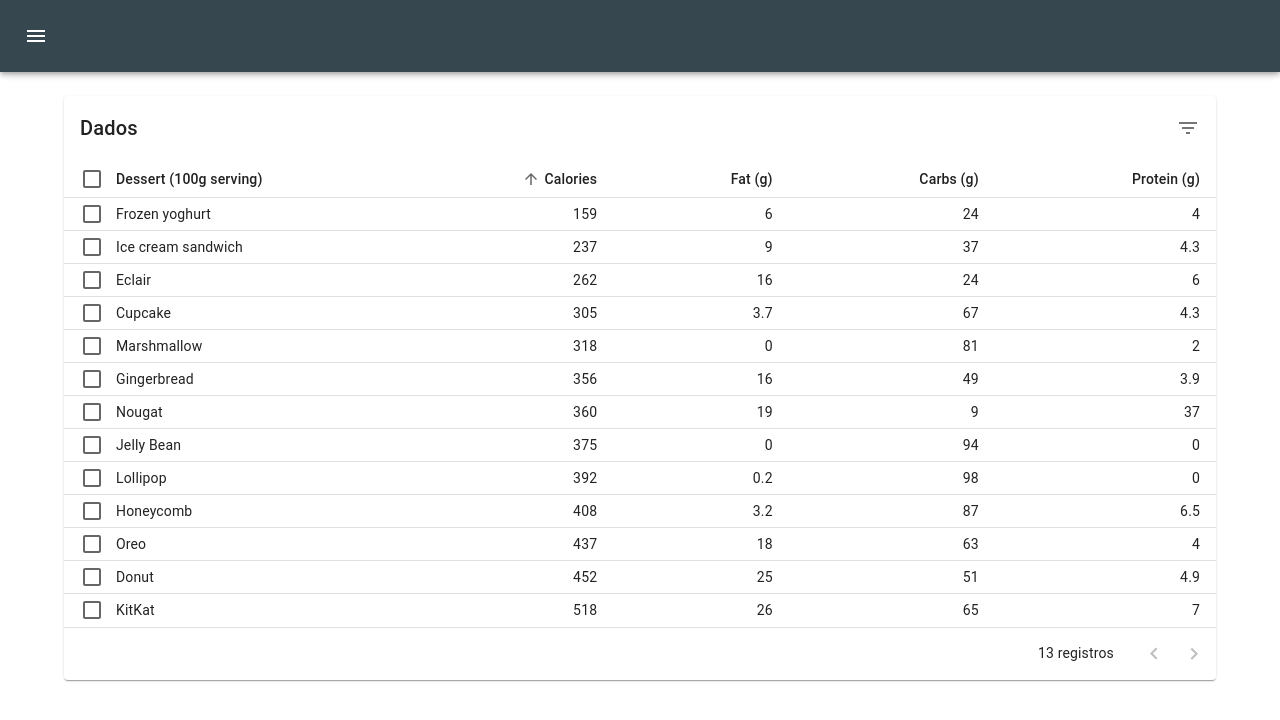
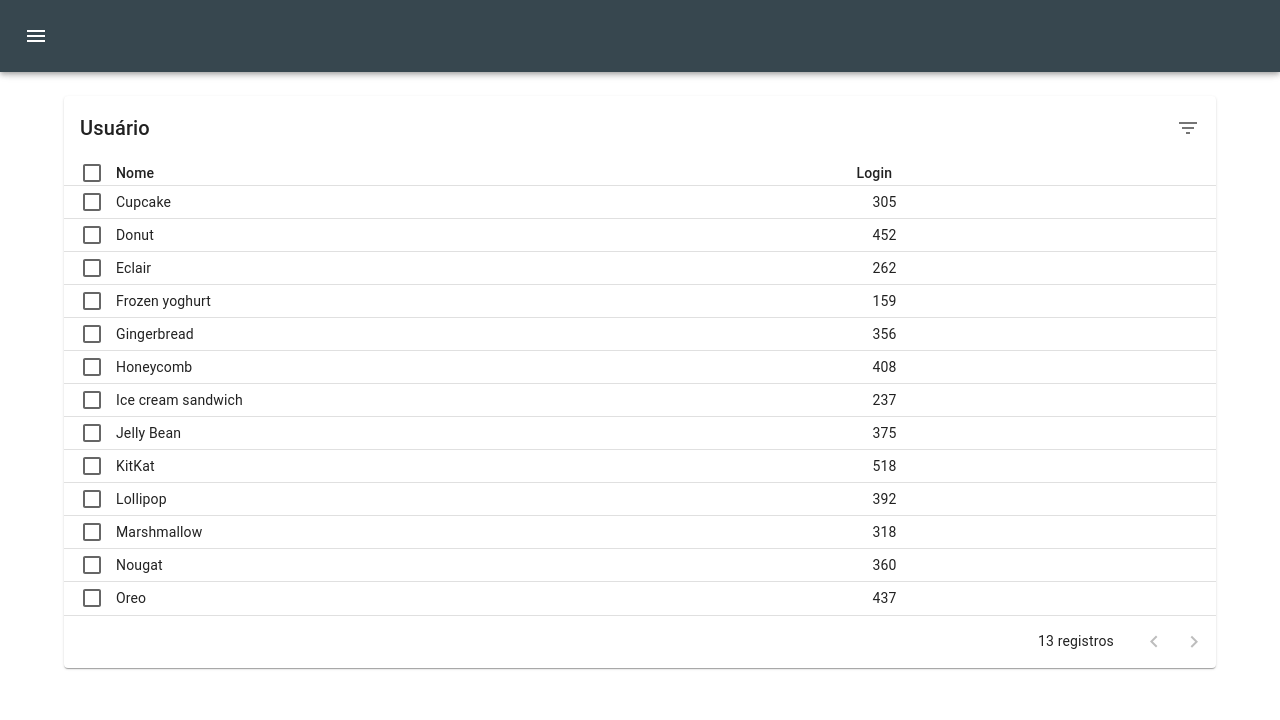
Before and after one commit to JediMastering/basic-mui, a React (Vite) app: page /table in a window 1280 px wide. Shown: the top 720 px of the page. Built offline with nearby package versions, Linux system fonts and the light colour scheme; sample sign-in values are in the browser's storage.

Commit message:
Preparando a tabela

```diff
--- a/src/pages/TableExample.jsx
+++ b/src/pages/TableExample.jsx
@@ -20,31 +20,28 @@ import DeleteIcon from '@mui/icons-material/Delete';
 import FilterListIcon from '@mui/icons-material/FilterList';
 import { visuallyHidden } from '@mui/utils';
 
-function createData(id, name, calories, fat, carbs, protein) {
+function createData(id, name, login) {
     return {
         id,
         name,
-        calories,
-        fat,
-        carbs,
-        protein,
+        login,
     };
 }
 
 const rows = [
-    createData(1, 'Cupcake', 305, 3.7, 67, 4.3),
-    createData(2, 'Donut', 452, 25.0, 51, 4.9),
-    createData(3, 'Eclair', 262, 16.0, 24, 6.0),
-    createData(4, 'Frozen yoghurt', 159, 6.0, 24, 4.0),
-    createData(5, 'Gingerbread', 356, 16.0, 49, 3.9),
-    createData(6, 'Honeycomb', 408, 3.2, 87, 6.5),
-    createData(7, 'Ice cream sandwich', 237, 9.0, 37, 4.3),
-    createData(8, 'Jelly Bean', 375, 0.0, 94, 0.0),
-    createData(9, 'KitKat', 518, 26.0, 65, 7.0),
-    createData(10, 'Lollipop', 392, 0.2, 98, 0.0),
-    createData(11, 'Marshmallow', 318, 0, 81, 2.0),
-    createData(12, 'Nougat', 360, 19.0, 9, 37.0),
-    createData(13, 'Oreo', 437, 18.0, 63, 4.0),
+    createData(1, 'Cupcake', '305'),
+    createData(2, 'Donut', '452'),
+    createData(3, 'Eclair', '262'),
+    createData(4, 'Frozen yoghurt', '159'),
+    createData(5, 'Gingerbread', '356'),
+    createData(6, 'Honeycomb', '408'),
+    createData(7, 'Ice cream sandwich', '237'),
+    createData(8, 'Jelly Bean', '375'),
+    createData(9, 'KitKat', '518'),
+    createData(10, 'Lollipop', '392'),
+    createData(11, 'Marshmallow', '318'),
+    createData(12, 'Nougat', '360'),
+    createData(13, 'Oreo', '437'),
 ];
 
 function descendingComparator(a, b, orderBy) {
@@ -68,32 +65,14 @@ const headCells = [
         id: 'name',
         numeric: false,
         disablePadding: true,
-        label: 'Dessert (100g serving)',
+        label: 'Nome',
     },
     {
-        id: 'calories',
-        numeric: true,
-        disablePadding: false,
-        label: 'Calories',
-    },
-    {
-        id: 'fat',
-        numeric: true,
-        disablePadding: false,
-        label: 'Fat (g)',
-    },
-    {
-        id: 'carbs',
-        numeric: true,
-        disablePadding: false,
-        label: 'Carbs (g)',
-    },
-    {
-        id: 'protein',
-        numeric: true,
-        disablePadding: false,
-        label: 'Protein (g)',
-    },
+        id: 'login',
+        numeric: false,
+        disablePadding: true,
+        label: 'Login',
+    }
 ];
 
 function EnhancedTableHead(props) {
@@ -174,7 +153,7 @@ function EnhancedTableToolbar(props) {
                     variant="subtitle1"
                     component="div"
                 >
-                    {numSelected} selected
+                    {numSelected} item(s) selecionado(s)
                 </Typography>
             ) : (
                 <Typography
@@ -183,11 +162,11 @@ function EnhancedTableToolbar(props) {
                     id="tableTitle"
                     component="div"
                 >
-                    Dados
+                    Usuário
                 </Typography>
             )}
             {numSelected > 0 ? (
-                <Tooltip title="Delete">
+                <Tooltip title="Excluir">
                     <IconButton>
                         <DeleteIcon />
                     </IconButton>
@@ -320,10 +299,7 @@ export default function EnhancedTable() {
                                         >
                                             {row.name}
                                         </TableCell>
-                                        <TableCell align="right">{row.calories}</TableCell>
-                                        <TableCell align="right">{row.fat}</TableCell>
-                                        <TableCell align="right">{row.carbs}</TableCell>
-                                        <TableCell align="right">{row.protein}</TableCell>
+                                        <TableCell align="left">{row.login}</TableCell>
                                     </TableRow>
                                 );
                             })}
```
